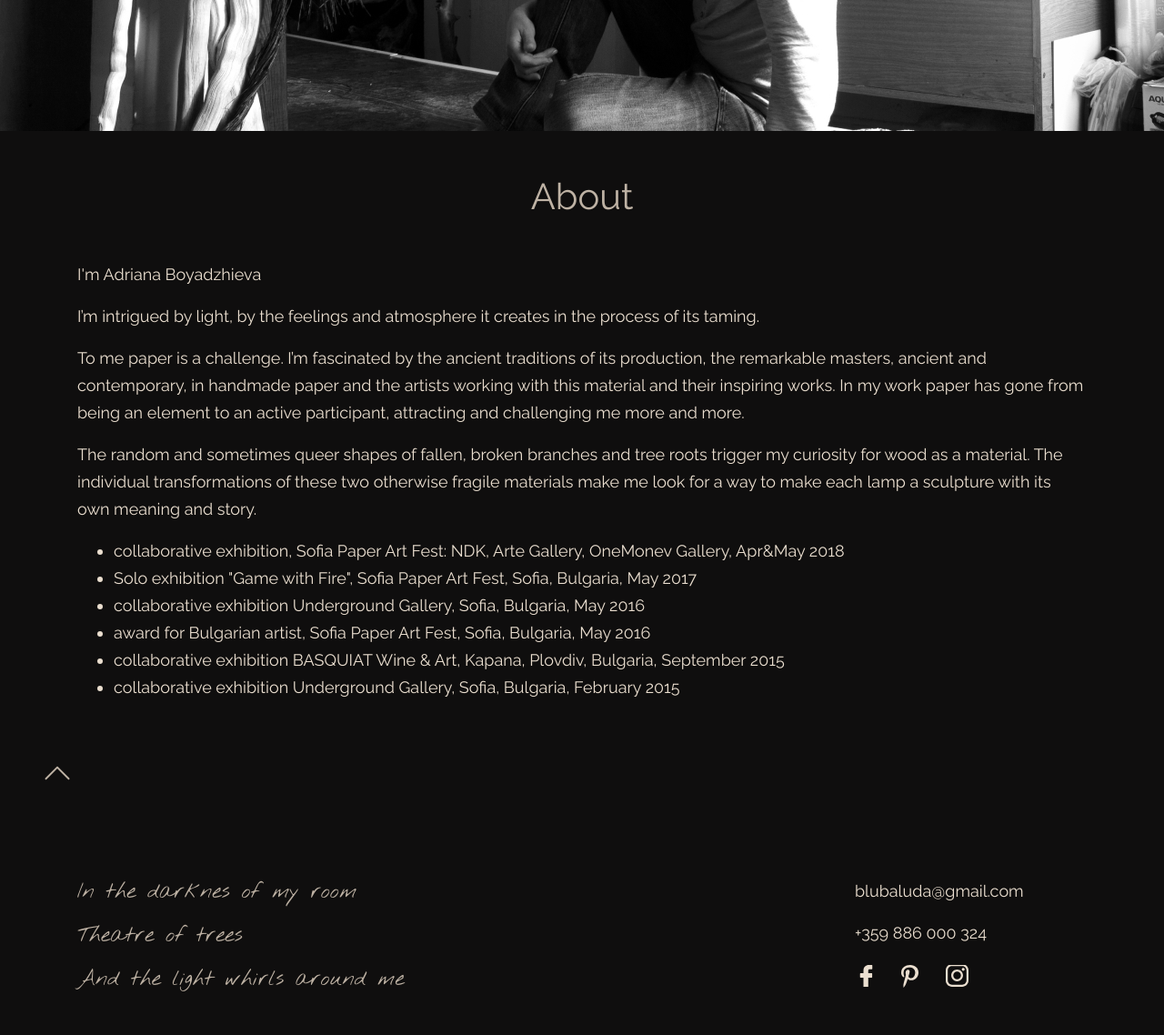
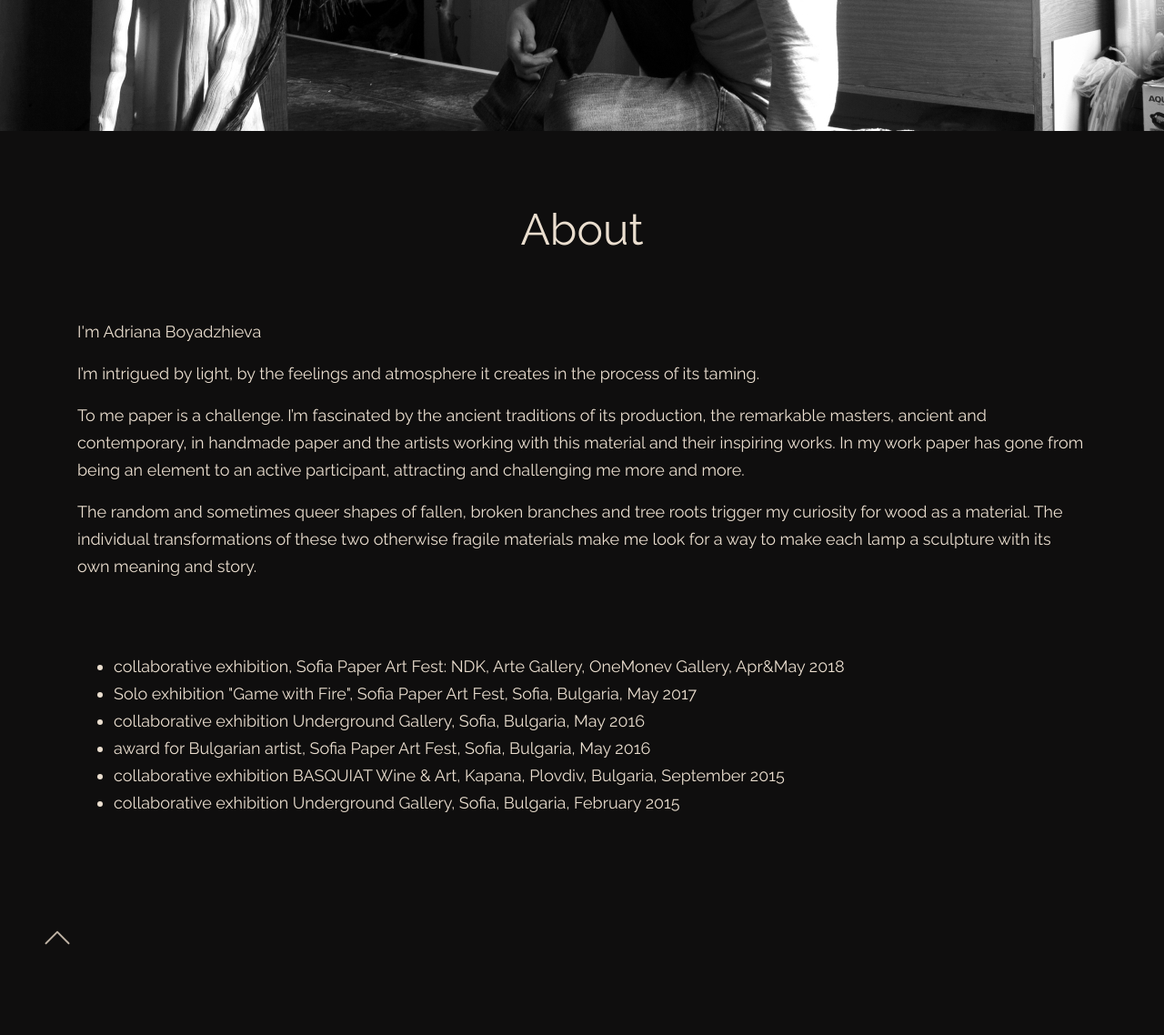
Before and after one commit to ichbinmilan/adri, a Symfony app: template templates/about.html.twig in a window 1280 px wide. Shown: the part 648-1786 px from the top of the page at 91% size. Before the commit the page ends 1738 px from the top, so only its background shows below. Run offline with Twig, Linux system fonts and the light colour scheme; the template is opened without the code that fills it, so the values that code supplies are empty; some libraries are stand-ins or nearby versions.

Commit message:
view fixes

```diff
--- a/public/style.css
+++ b/public/style.css
@@ -35,6 +35,10 @@ h2 {
     font-size: 48px;
     line-height: 56px;
     color: #EADECF;
+}
+.my-80 {
+    margin-top: 80px;
+    margin-bottom: 70px;
 }
 
 h3 {
--- a/templates/about.html.twig
+++ b/templates/about.html.twig
@@ -4,14 +4,14 @@
     <div class="big-pic" style="background-image: url('{{ asset('about_page.jpg') }}')"></div>
 
     <div class="container">
-        <h1 class="my-5 text-center">About</h1>
+        <h2 class="my-80 text-center">About</h2>
         <p>I'm Adriana Boyadzhieva</p>
         <p>I&rsquo;m intrigued by light, by the feelings and atmosphere it creates in the process of its taming. </p>
         <p>To me paper is a challenge. I&rsquo;m fascinated by the ancient traditions of its production, the remarkable masters, ancient and contemporary, in handmade paper and the artists working
             with this material and their inspiring works. In my work paper has gone from being an element to an active participant, attracting and challenging me more and more. </p>
         <p>The random and sometimes queer shapes of fallen, broken branches and tree roots trigger my curiosity for wood as a material. The individual transformations of these two otherwise fragile
             materials make me look for a way to make each lamp a sculpture with its own meaning and story.</p>
-        <ul>
+        <ul class="my-80">
             <li>collaborative exhibition, Sofia Paper Art Fest: NDK, Arte Gallery, OneMonev Gallery, Apr&amp;May 2018</li>
             <li>Solo exhibition "Game with Fire", Sofia Paper Art Fest, Sofia, Bulgaria, May 2017</li>
             <li>collaborative exhibition Underground Gallery, Sofia, Bulgaria, May 2016</li>
@@ -22,6 +22,4 @@
     </div>
 {% endblock %}
 
-{% block title %}
-
-{% endblock %}
+{% block title %}{{ parent() }} - About Adri{% endblock %}
--- a/templates/base.html.twig
+++ b/templates/base.html.twig
@@ -2,6 +2,7 @@
 <html>
 <head>
     <meta charset="UTF-8">
+    <meta name="viewport" content="width=device-width, initial-scale=1">
     <title>{% block title %}Adri's light{% endblock %}</title>
     {% block stylesheets %}
         {#{{ encore_entry_link_tags('app') }}#}
--- a/templates/contacts.html.twig
+++ b/templates/contacts.html.twig
@@ -4,7 +4,7 @@
     <div class="big-pic" style="background-image: url('{{ asset('contact_page.jpg') }}')"></div>
 
     <div class="container mb-5">
-        <h2 class="text-center my-5">Contacts</h2>
+        <h2 class="text-center my-80">Contacts</h2>
         <div class="row">
             <div class="col-md-5 my-5">
                 <p> If you want a catalog of the available pieces or to make an order or just a friendly conversation please contact me.</p>
@@ -34,9 +34,7 @@
 
 {% endblock %}
 
-{% block title %}
-
-{% endblock %}
+{% block title %}{{ parent() }} - Contacts{% endblock %}
 
 {% block stylesheets %}
     {{ parent() }}
--- a/templates/projects.html.twig
+++ b/templates/projects.html.twig
@@ -1,12 +1,12 @@
 {% extends 'base.html.twig' %}
 
-{% block title %} {% endblock %}
+{% block title %}{{ parent() }} - Projects{% endblock %}
 
 {% block body %}
     <div class="big-pic" style="background-image: url('{{ asset('project_page.jpg') }}')"></div>
 
     <div class="container mb-5">
-        <h2 class="text-center my-5">Projects</h2>
+        <h2 class="text-center my-80">Projects</h2>
         <div class="row">
 
             {% for project in projects %}
```
Also changed, not shown: templates/project.html.twig (+1 -7 lines).
